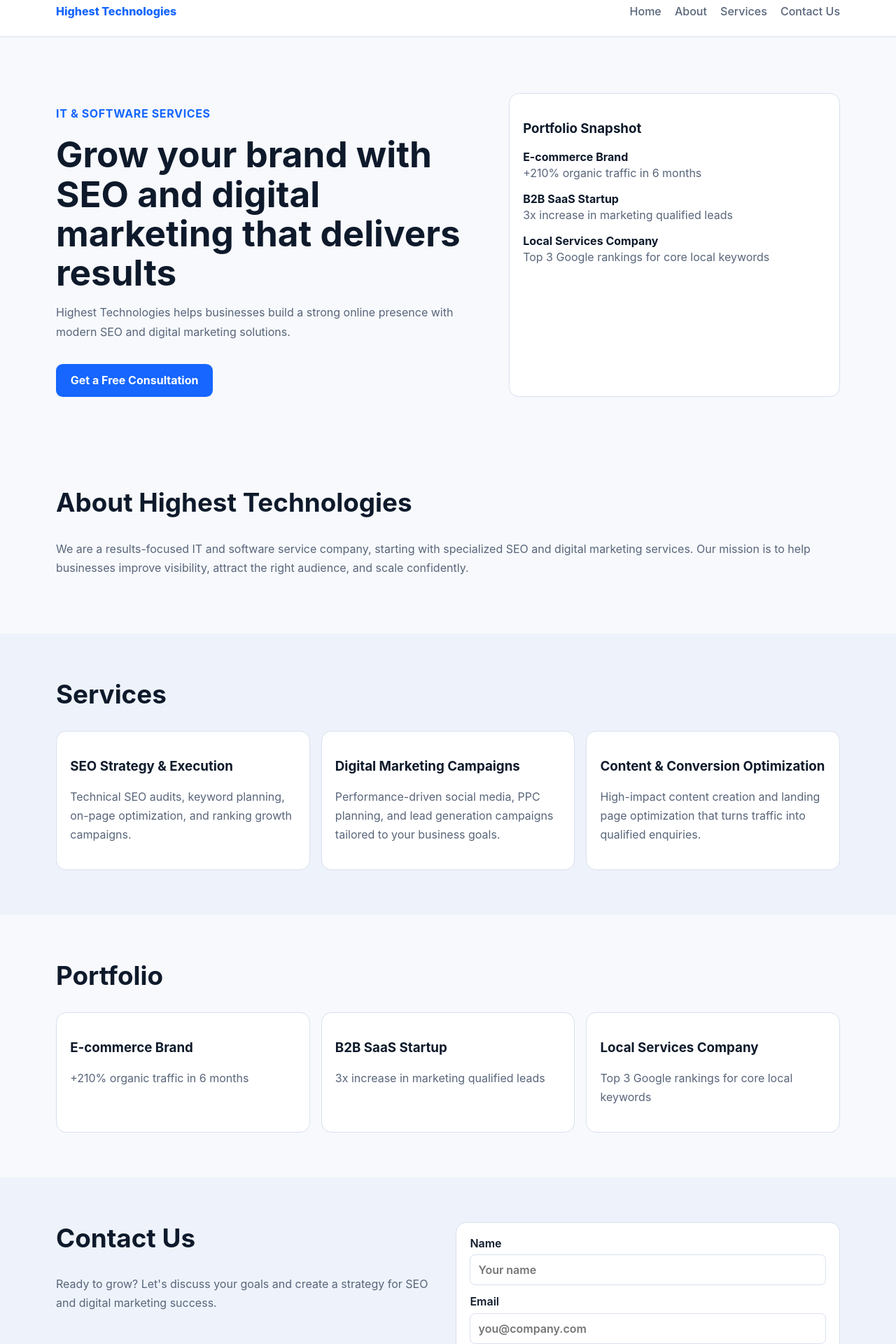
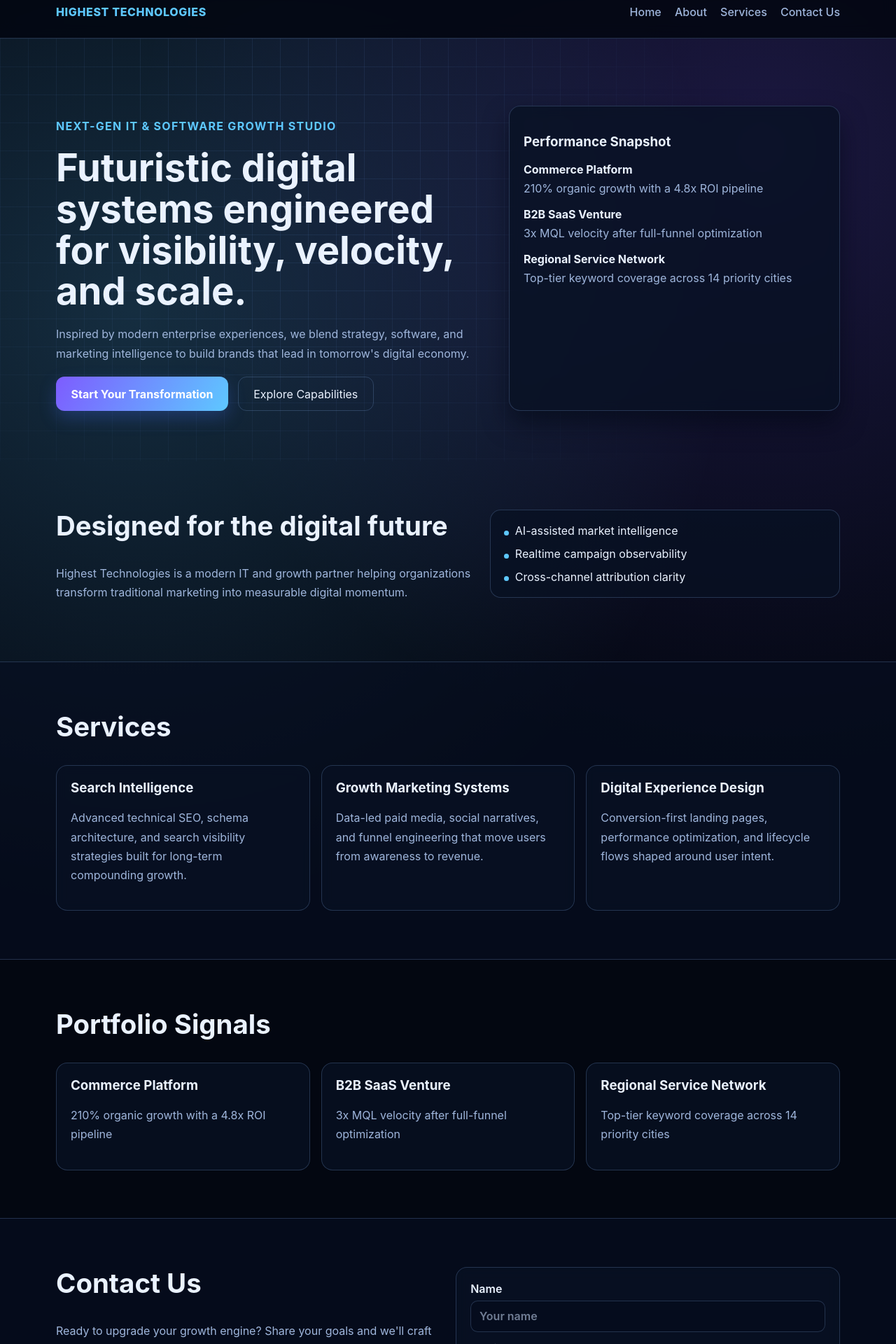
Before and after one commit to patidarshubham1/highesttechnologies, a Next.js app: page / in a window 1280 px wide. Shown: the part 20-1940 px from the top of the page at 70% size. Built offline with nearby package versions, Linux system fonts and the light colour scheme.

Commit message:
Redesign homepage with futuristic style and fix contact form reset

```diff
--- a/app/globals.css
+++ b/app/globals.css
@@ -1,12 +1,13 @@
 :root {
-  color-scheme: light;
-  --bg: #f7f9fc;
-  --surface: #ffffff;
-  --text: #0e1a2b;
-  --muted: #58657a;
-  --primary: #1666ff;
-  --primary-dark: #0f4fcc;
-  --border: #d8e0ef;
+  color-scheme: dark;
+  --bg: #030711;
+  --surface: rgba(8, 17, 35, 0.78);
+  --surface-strong: #0d1f41;
+  --text: #eaf2ff;
+  --muted: #9fb6dc;
+  --primary: #5ec8ff;
+  --accent: #7d5cff;
+  --border: rgba(131, 171, 230, 0.24);
 }
 
 * {
@@ -18,7 +19,10 @@ body {
   margin: 0;
   padding: 0;
   font-family: Inter, system-ui, -apple-system, BlinkMacSystemFont, "Segoe UI", sans-serif;
-  background: var(--bg);
+  background:
+    radial-gradient(circle at 15% 20%, rgba(94, 200, 255, 0.2), transparent 40%),
+    radial-gradient(circle at 85% 10%, rgba(125, 92, 255, 0.2), transparent 38%),
+    var(--bg);
   color: var(--text);
   scroll-behavior: smooth;
 }
@@ -36,9 +40,9 @@ a {
 .header {
   position: sticky;
   top: 0;
-  background: rgba(255, 255, 255, 0.93);
-  backdrop-filter: blur(8px);
+  background: rgba(3, 7, 17, 0.85);
   border-bottom: 1px solid var(--border);
+  backdrop-filter: blur(10px);
   z-index: 10;
 }
 
@@ -46,12 +50,14 @@ a {
   display: flex;
   justify-content: space-between;
   align-items: center;
-  min-height: 72px;
+  min-height: 74px;
   gap: 1rem;
 }
 
 .brand {
   font-weight: 800;
+  letter-spacing: 0.04em;
+  text-transform: uppercase;
   color: var(--primary);
 }
 
@@ -66,11 +72,29 @@ a {
   color: var(--muted);
 }
 
+.nav nav a:hover {
+  color: var(--text);
+}
+
 .hero {
-  padding: 5rem 0 4rem;
+  padding: 6rem 0 4.5rem;
+  position: relative;
+  overflow: hidden;
+}
+
+.grid-overlay {
+  position: absolute;
+  inset: 0;
+  background-image:
+    linear-gradient(rgba(78, 116, 176, 0.15) 1px, transparent 1px),
+    linear-gradient(90deg, rgba(78, 116, 176, 0.15) 1px, transparent 1px);
+  background-size: 40px 40px;
+  mask-image: radial-gradient(circle at 30% 30%, #000 20%, transparent 70%);
+  pointer-events: none;
 }
 
 .hero-grid {
+  position: relative;
   display: grid;
   grid-template-columns: 1.3fr 1fr;
   gap: 2rem;
@@ -79,33 +103,51 @@ a {
 .tag {
   color: var(--primary);
   font-weight: 700;
-  letter-spacing: 0.04em;
+  letter-spacing: 0.08em;
   text-transform: uppercase;
 }
 
 h1 {
-  font-size: clamp(2rem, 5vw, 3.2rem);
-  margin: 0.4rem 0 1rem;
-  line-height: 1.1;
+  font-size: clamp(2rem, 5vw, 3.4rem);
+  margin: 0.6rem 0 1.2rem;
+  line-height: 1.08;
 }
 
 h2 {
-  font-size: clamp(1.6rem, 3vw, 2.3rem);
+  font-size: clamp(1.7rem, 3vw, 2.4rem);
   margin-top: 0;
 }
 
-.cta {
-  display: inline-block;
-  margin-top: 1rem;
-  background: var(--primary);
-  color: #fff;
-  padding: 0.85rem 1.3rem;
-  border-radius: 0.6rem;
-  font-weight: 700;
+.hero-cta-group {
+  display: flex;
+  flex-wrap: wrap;
+  gap: 0.85rem;
+  margin-top: 1.2rem;
 }
 
-.cta:hover {
-  background: var(--primary-dark);
+.cta,
+button {
+  display: inline-flex;
+  justify-content: center;
+  align-items: center;
+  border-radius: 0.75rem;
+  border: 0;
+  padding: 0.85rem 1.35rem;
+  background: linear-gradient(120deg, var(--accent), var(--primary));
+  color: #fff;
+  font-weight: 700;
+  cursor: pointer;
+  box-shadow: 0 10px 24px rgba(70, 115, 255, 0.25);
+}
+
+.ghost-cta {
+  display: inline-flex;
+  justify-content: center;
+  align-items: center;
+  border-radius: 0.75rem;
+  padding: 0.85rem 1.35rem;
+  border: 1px solid var(--border);
+  color: var(--text);
 }
 
 .hero-card,
@@ -113,8 +155,13 @@ h2 {
 .contact-form {
   background: var(--surface);
   border: 1px solid var(--border);
-  border-radius: 0.9rem;
-  padding: 1.2rem;
+  border-radius: 1rem;
+  padding: 1.25rem;
+  backdrop-filter: blur(8px);
+}
+
+.hero-card {
+  box-shadow: 0 18px 35px rgba(2, 7, 19, 0.55);
 }
 
 .hero-card ul {
@@ -127,6 +174,11 @@ h2 {
 
 .hero-card li {
   display: grid;
+  gap: 0.25rem;
+}
+
+.hero-card strong {
+  color: var(--text);
 }
 
 .hero-card span,
@@ -136,11 +188,48 @@ p {
 }
 
 .section {
-  padding: 4rem 0;
+  padding: 4.3rem 0;
 }
 
 .section-alt {
-  background: #eef3fb;
+  background: rgba(7, 14, 32, 0.66);
+  border-top: 1px solid var(--border);
+  border-bottom: 1px solid var(--border);
+}
+
+.split-section {
+  display: grid;
+  grid-template-columns: 1.2fr 1fr;
+  gap: 1.2rem;
+  align-items: start;
+}
+
+.highlights {
+  margin: 0;
+  padding: 1.2rem;
+  list-style: none;
+  background: var(--surface);
+  border: 1px solid var(--border);
+  border-radius: 0.95rem;
+  display: grid;
+  gap: 0.8rem;
+}
+
+.highlights li {
+  color: var(--text);
+  padding-left: 1rem;
+  position: relative;
+}
+
+.highlights li::before {
+  content: "";
+  position: absolute;
+  top: 0.6rem;
+  left: 0;
+  width: 0.45rem;
+  height: 0.45rem;
+  border-radius: 999px;
+  background: var(--primary);
 }
 
 .cards {
@@ -148,6 +237,10 @@ p {
   display: grid;
   grid-template-columns: repeat(3, minmax(0, 1fr));
   gap: 1rem;
+}
+
+.card h3 {
+  margin-top: 0;
 }
 
 .contact {
@@ -177,30 +270,28 @@ button {
 input,
 textarea {
   border: 1px solid var(--border);
-  border-radius: 0.5rem;
-  padding: 0.7rem;
+  border-radius: 0.65rem;
+  padding: 0.74rem;
+  background: rgba(6, 14, 30, 0.85);
+  color: var(--text);
 }
 
-button {
-  border: 0;
-  border-radius: 0.6rem;
-  padding: 0.8rem 1rem;
-  background: var(--primary);
-  color: #fff;
-  font-weight: 700;
-  cursor: pointer;
+input::placeholder,
+textarea::placeholder {
+  color: rgba(192, 209, 236, 0.58);
 }
 
 .form-success {
   margin: 0;
-  color: #10733f;
+  color: #7df8c8;
   font-weight: 600;
 }
 
 @media (max-width: 900px) {
   .hero-grid,
   .cards,
-  .contact {
+  .contact,
+  .split-section {
     grid-template-columns: 1fr;
   }
 
--- a/app/page.tsx
+++ b/app/page.tsx
@@ -1,46 +1,75 @@
 "use client";
 
-import { FormEvent, useState } from "react";
+import { ChangeEvent, FormEvent, useState } from "react";
+
+type ContactFormData = {
+  name: string;
+  email: string;
+  message: string;
+};
+
+const initialFormData: ContactFormData = {
+  name: "",
+  email: "",
+  message: "",
+};
 
 const services = [
   {
-    title: "SEO Strategy & Execution",
+    title: "Search Intelligence",
     description:
-      "Technical SEO audits, keyword planning, on-page optimization, and ranking growth campaigns.",
+      "Advanced technical SEO, schema architecture, and search visibility strategies built for long-term compounding growth.",
   },
   {
-    title: "Digital Marketing Campaigns",
+    title: "Growth Marketing Systems",
     description:
-      "Performance-driven social media, PPC planning, and lead generation campaigns tailored to your business goals.",
+      "Data-led paid media, social narratives, and funnel engineering that move users from awareness to revenue.",
   },
   {
-    title: "Content & Conversion Optimization",
+    title: "Digital Experience Design",
     description:
-      "High-impact content creation and landing page optimization that turns traffic into qualified enquiries.",
+      "Conversion-first landing pages, performance optimization, and lifecycle flows shaped around user intent.",
   },
 ];
 
 const portfolioItems = [
   {
-    client: "E-commerce Brand",
-    outcome: "+210% organic traffic in 6 months",
+    client: "Commerce Platform",
+    outcome: "210% organic growth with a 4.8x ROI pipeline",
   },
   {
-    client: "B2B SaaS Startup",
-    outcome: "3x increase in marketing qualified leads",
+    client: "B2B SaaS Venture",
+    outcome: "3x MQL velocity after full-funnel optimization",
   },
   {
-    client: "Local Services Company",
-    outcome: "Top 3 Google rankings for core local keywords",
+    client: "Regional Service Network",
+    outcome: "Top-tier keyword coverage across 14 priority cities",
   },
 ];
 
+const differentiators = [
+  "AI-assisted market intelligence",
+  "Realtime campaign observability",
+  "Cross-channel attribution clarity",
+];
+
 export default function HomePage() {
+  const [formData, setFormData] = useState<ContactFormData>(initialFormData);
   const [submitted, setSubmitted] = useState(false);
+
+  const handleChange = (event: ChangeEvent<HTMLInputElement | HTMLTextAreaElement>) => {
+    const { name, value } = event.target;
+    setFormData((previous) => ({ ...previous, [name]: value }));
+
+    if (submitted) {
+      setSubmitted(false);
+    }
+  };
 
   const handleSubmit = (event: FormEvent<HTMLFormElement>) => {
     event.preventDefault();
     setSubmitted(true);
+    setFormData(initialFormData);
   };
 
   return (
@@ -61,20 +90,26 @@ export default function HomePage() {
 
       <main>
         <section id="home" className="hero">
+          <div className="grid-overlay" />
           <div className="container hero-grid">
             <div>
-              <p className="tag">IT & Software Services</p>
-              <h1>Grow your brand with SEO and digital marketing that delivers results</h1>
+              <p className="tag">Next-Gen IT & Software Growth Studio</p>
+              <h1>Futuristic digital systems engineered for visibility, velocity, and scale.</h1>
               <p>
-                Highest Technologies helps businesses build a strong online presence with modern SEO and digital
-                marketing solutions.
+                Inspired by modern enterprise experiences, we blend strategy, software, and marketing intelligence to
+                build brands that lead in tomorrow&apos;s digital economy.
               </p>
-              <a className="cta" href="#contact">
-                Get a Free Consultation
-              </a>
+              <div className="hero-cta-group">
+                <a className="cta" href="#contact">
+                  Start Your Transformation
+                </a>
+                <a className="ghost-cta" href="#services">
+                  Explore Capabilities
+                </a>
+              </div>
             </div>
             <div className="hero-card">
-              <h3>Portfolio Snapshot</h3>
+              <h3>Performance Snapshot</h3>
               <ul>
                 {portfolioItems.map((item) => (
                   <li key={item.client}>
@@ -88,13 +123,19 @@ export default function HomePage() {
         </section>
 
         <section id="about" className="section">
-          <div className="container">
-            <h2>About Highest Technologies</h2>
-            <p>
-              We are a results-focused IT and software service company, starting with specialized SEO and digital
-              marketing services. Our mission is to help businesses improve visibility, attract the right audience, and
-              scale confidently.
-            </p>
+          <div className="container split-section">
+            <div>
+              <h2>Designed for the digital future</h2>
+              <p>
+                Highest Technologies is a modern IT and growth partner helping organizations transform traditional
+                marketing into measurable digital momentum.
+              </p>
+            </div>
+            <ul className="highlights">
+              {differentiators.map((item) => (
+                <li key={item}>{item}</li>
+              ))}
+            </ul>
           </div>
         </section>
 
@@ -114,7 +155,7 @@ export default function HomePage() {
 
         <section id="portfolio" className="section">
           <div className="container">
-            <h2>Portfolio</h2>
+            <h2>Portfolio Signals</h2>
             <div className="cards">
               {portfolioItems.map((item) => (
                 <article key={item.client} className="card">
@@ -131,26 +172,39 @@ export default function HomePage() {
             <div>
               <h2>Contact Us</h2>
               <p>
-                Ready to grow? Let&apos;s discuss your goals and create a strategy for SEO and digital marketing success.
+                Ready to upgrade your growth engine? Share your goals and we&apos;ll craft a future-ready roadmap for
+                your brand.
               </p>
             </div>
             <form className="contact-form" onSubmit={handleSubmit}>
               <label>
                 Name
-                <input type="text" name="name" placeholder="Your name" />
+                <input type="text" name="name" placeholder="Your name" value={formData.name} onChange={handleChange} />
               </label>
               <label>
                 Email
-                <input type="email" name="email" placeholder="you@company.com" />
+                <input
+                  type="email"
+                  name="email"
+                  placeholder="you@company.com"
+                  value={formData.email}
+                  onChange={handleChange}
+                />
               </label>
               <label>
                 Message
-                <textarea name="message" rows={4} placeholder="Tell us about your project" />
+                <textarea
+                  name="message"
+                  rows={4}
+                  placeholder="Tell us about your project"
+                  value={formData.message}
+                  onChange={handleChange}
+                />
               </label>
               <button type="submit">Send Message</button>
               {submitted && (
                 <p className="form-success" role="status" aria-live="polite">
-                  Thank you for connecting us, we will get back to you.
+                  Thank you for connecting with us. Our team will contact you soon.
                 </p>
               )}
             </form>
```
